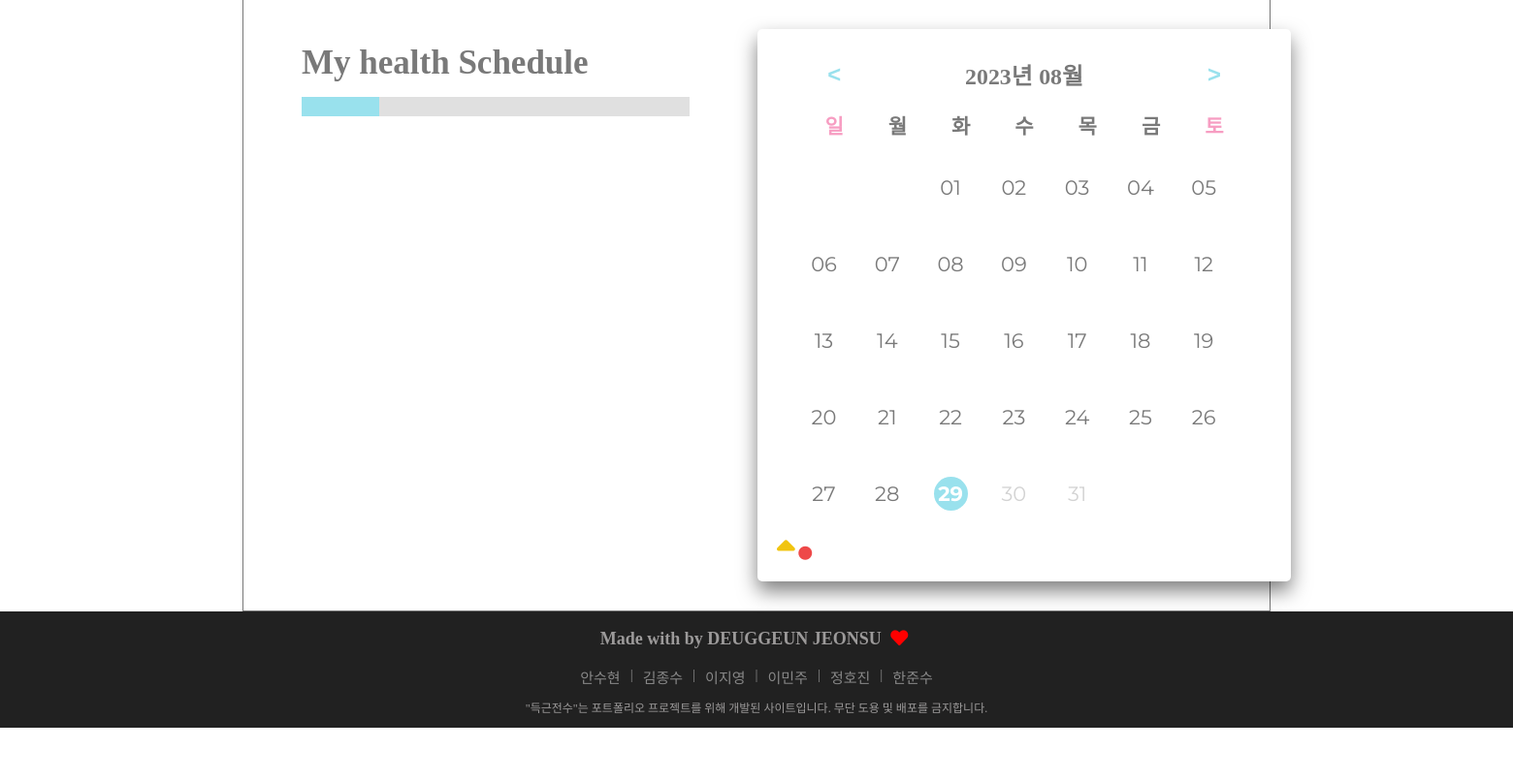
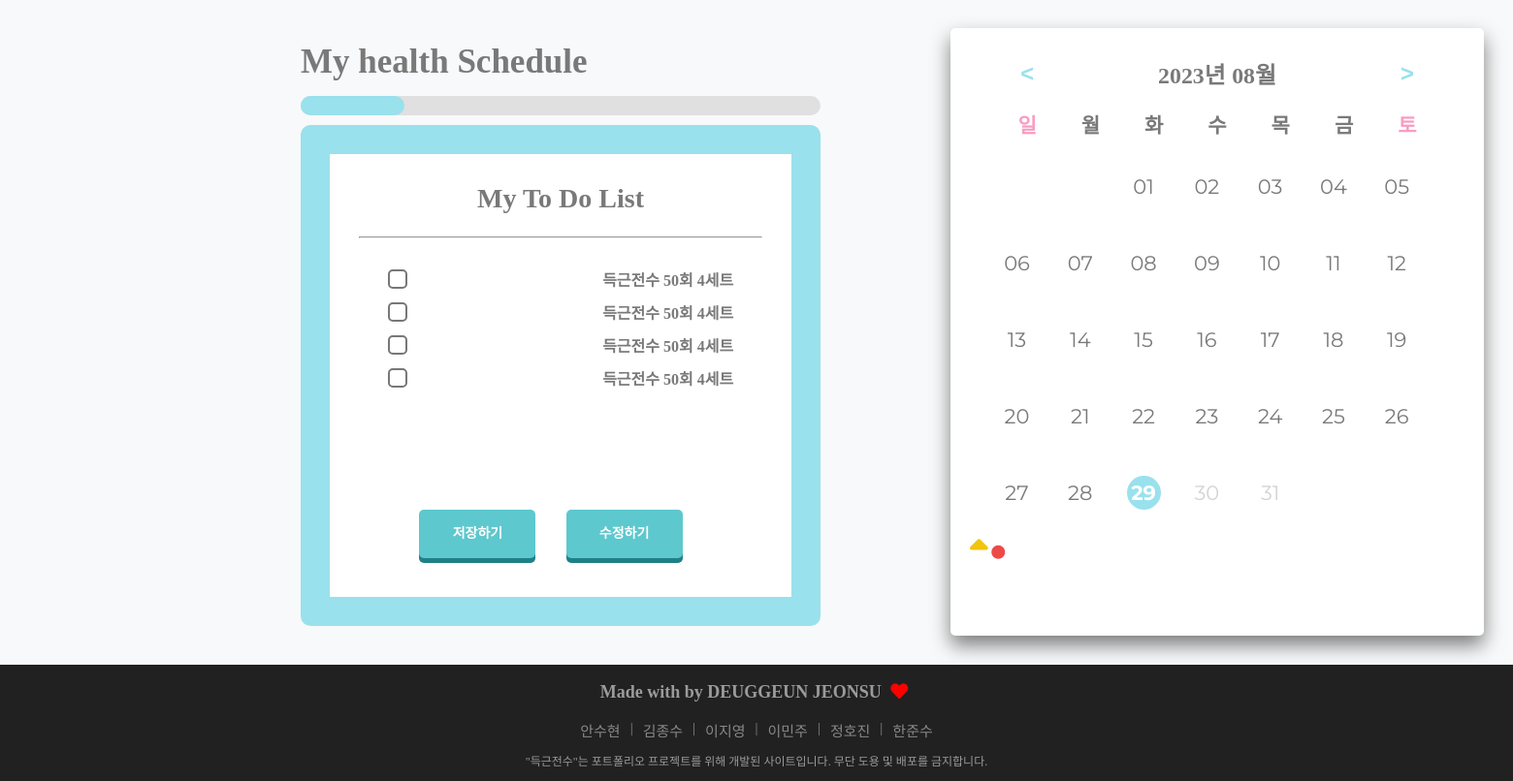
Before and after one commit to DeuggeunJeonsu/DeuggeunJeonsu, a Java web app: page / in a window 1560 px wide. Shown: the part 879-1685 px from the top of the page at 97% size. Before the commit the page ends 1630 px from the top, so only its background shows below. Run offline with Spring Boot 4, a stand-in JSP engine, Linux system fonts and the light colour scheme; the project's own start-up code is not run, and a stand-in starts its controllers and pages; some libraries are stand-ins or nearby versions; some web fonts are replaced.

Commit message:
지영 메인페이지 끝!

```diff
--- a/FinalProject/src/main/webapp/WEB-INF/views/common/main.jsp
+++ b/FinalProject/src/main/webapp/WEB-INF/views/common/main.jsp
@@ -45,9 +45,48 @@
 						<div class="progress-num" style="width:20%"></div>
 					</div>
 					<div class="todolist-area">
+
+						<h2>My To Do List</h2>
+						<hr>
+						<div class="check-area">
+							<div>
+								<input type="checkbox" id="ck1" class="none">
+								<label for="ck1" class="ck"></label>
+								<span>득근전수 50회 4세트</span>
+							</div>
+
+							<div>
+								<input type="checkbox" id="ck2" class="none">
+								<label for="ck2" class="ck"></label>
+								<span>득근전수 50회 4세트</span>
+							</div>
+							<div>
+								<input type="checkbox" id="ck3" class="none">
+								<label for="ck3" class="ck"></label>
+								<span>득근전수 50회 4세트</span>
+							</div>
+
+
+							<div>
+								<input type="checkbox" id="ck4" class="none">
+								<label for="ck4" class="ck"></label>
+								<span>득근전수 50회 4세트</span>
+							</div>
+
+						</div>
+
+						<div class="tdl-btnArea">
+							<a class="button btnPush btnLightBlue">저장하기</a>
+							<a class="button btnPush btnLightBlue">수정하기</a>
+
+						</div>
+
+
+
 					</div>
 				</div>
 			</div>
+
 			<div id="CalendarArea">
 				<table class="Calendar">
 					<thead>
@@ -75,7 +114,12 @@
 				</table>
 				<i class="fa-solid fa-caret-up triangle"></i>
 				<i class="fa-solid fa-circle Circle"></i>
+
+
 			</div>
+
+
+
 		</div>
 	</section>
 
--- a/FinalProject/src/main/webapp/resources/css/main-style.css
+++ b/FinalProject/src/main/webapp/resources/css/main-style.css
@@ -19,7 +19,7 @@
 }
 /* main 스타일 */
 html, body{
-    background-color: #fff;
+    background-color: #F8F9FA;
 	font-size: 14px;
 	color: #797979;
 	width: 100%;
@@ -374,7 +374,7 @@ width: 1500px;
 
 
 .hello-BtnArea {
-    width: 540px;
+    width: 500px;
     height: 100px;
     display: flex;
     justify-content: space-between;
@@ -396,9 +396,16 @@ width: 1500px;
     width: 240px;
     height: 75px;
 }
+
+
+
+
+
+
+
 #middle-Container{
     margin: 0 250px;
-    border:1px solid #777;
+    /* border:1px solid #777; */
 }
 
 /* --------------------------- Footer 시작 ---------------------------*/
@@ -446,7 +453,7 @@ footer span{
 }
 
 #schedule-area>div:nth-of-type(1){
-    min-width: 500px;
+    min-width: 700px;
     padding-left: 30px;
 }
 
@@ -457,11 +464,13 @@ footer span{
 }
 .progress{
     background-color: #e0e0e0;
-    max-width: 400px;
+    width: 80%;
+    border-radius: 10px;
 }
 .progress-num{
     background-color: #99E1ED;
     height: 20px;
+    border-radius: 10px;
 }
 
 
@@ -566,3 +575,170 @@ td {
 .Circle{
     color: #ee4949;
 }
+
+/* ____________________ToDoList시작______________________ */
+
+.todolist-area{
+    width: 80%;
+    min-height: 500px;
+    border: 30px solid #99E1ED;
+    border-radius: 10px;
+    margin: 10px 0;
+    padding: 30px;
+    background-color: #FFFFFF;
+}
+/* checkbox 박스  css*/
+.check-area{
+    display: flex;
+    flex-direction: column;
+    padding: 10px;
+    align-items: center;
+    height: 250px;
+}
+.ck{
+    height: 20px;
+    width: 20px;
+    background-color: transparent;
+    border: 2px solid #777;
+    border-radius: 5px;
+    box-sizing: border-box;
+    position: relative;
+    display: inline-block;
+    transition: border-color ease 0.2s;
+    cursor: pointer;
+}
+
+.ck::before, .ck::after {
+  position: absolute;
+  height: 0;
+  width: 4px;
+  background-color: #4285f4;
+  box-sizing: border-box;
+  display: inline-block;
+  transform-origin: left top;
+  border-radius: 5px;
+  content: ' ';
+  transition: opacity ease 0.5;
+}
+.ck::before {
+  background-color: #4285f4;
+}
+
+.ck::before {
+  top: 14.4px;
+  left: 8.2px;
+  box-shadow: 0 0 0 1px transparent;
+  transform: rotate(-135deg);
+}
+.ck::after {
+  top: 7.4px;
+  left: 1px;
+  transform: rotate(-45deg);
+}
+
+.todolist-area input:checked + .ck {
+  border-color: #4285f4;
+}
+
+input[id="ck1"]:checked + .ck::after,
+input[id="ck2"]:checked + .ck::after,
+input[id="ck3"]:checked + .ck::after,
+input[id="ck4"]:checked + .ck::after {
+  height: 10px;
+  animation: bottomcheck 0.2s ease 0s forwards;
+}
+
+input[id="ck1"]:checked + .ck::before,
+input[id="ck2"]:checked + .ck::before,
+input[id="ck3"]:checked + .ck::before,
+input[id="ck4"]:checked + .ck::before {
+  height: 24px;
+  animation: topcheck 0.4s ease 0s forwards;
+}
+.none{
+	display: none;
+}
+@keyframes bottomcheck {
+  0% {
+    height: 0;
+  }
+  100% {
+    height: 10px;
+  }
+}
+@keyframes topcheck {
+  0% {
+    height: 0;
+  }
+  50% {
+    height: 0;
+  }
+  100% {
+    height: 24px;
+  }
+}
+
+.check-area > div{
+    align-items: center;
+    width: 90%;
+    align-content: space-between;
+    display: flex;
+    justify-content: space-between;
+    margin-bottom: 10px;
+}
+
+.check-area > div > span{
+    font-size: 16px;
+    font-weight: bold;
+    margin-left: 20px;
+}
+
+.todolist-area > h2{
+    text-align: center;
+    font-size: 2rem;
+    margin-top: 0;
+}
+.todolist-area > hr{
+    margin-bottom: 20px;
+}
+
+/* 투두리스트 버튼 영역 */
+.tdl-btnArea{
+    width: 70%;
+    /* border: 1px solid black; */
+    margin: auto;
+    justify-content: space-between;
+    display: flex;
+}
+
+.tdl-btnArea > a, .tdl-btnArea > a:visited {
+    text-decoration: none;
+    color: #00AE68;
+
+
+    display: block;
+    position: relative;
+    float: left;
+    width: 120px;
+    padding: 0;
+    margin: 10px 20px 10px 0;
+    font-weight: 600;
+    text-align: center;
+    line-height: 50px;
+    color: #FFF;
+    border-radius: 5px;
+    transition: all 0.2s ;
+
+    background: #5DC8CD;
+
+    box-shadow: 0px 5px 0px 0px #1E8185;
+}
+
+.btnPush:hover {
+    margin-top: 15px;
+    margin-bottom: 5px;
+}
+
+.btnLightBlue.btnPush:hover {
+    box-shadow: 0px 0px 0px 0px #1E8185;
+  }
```
